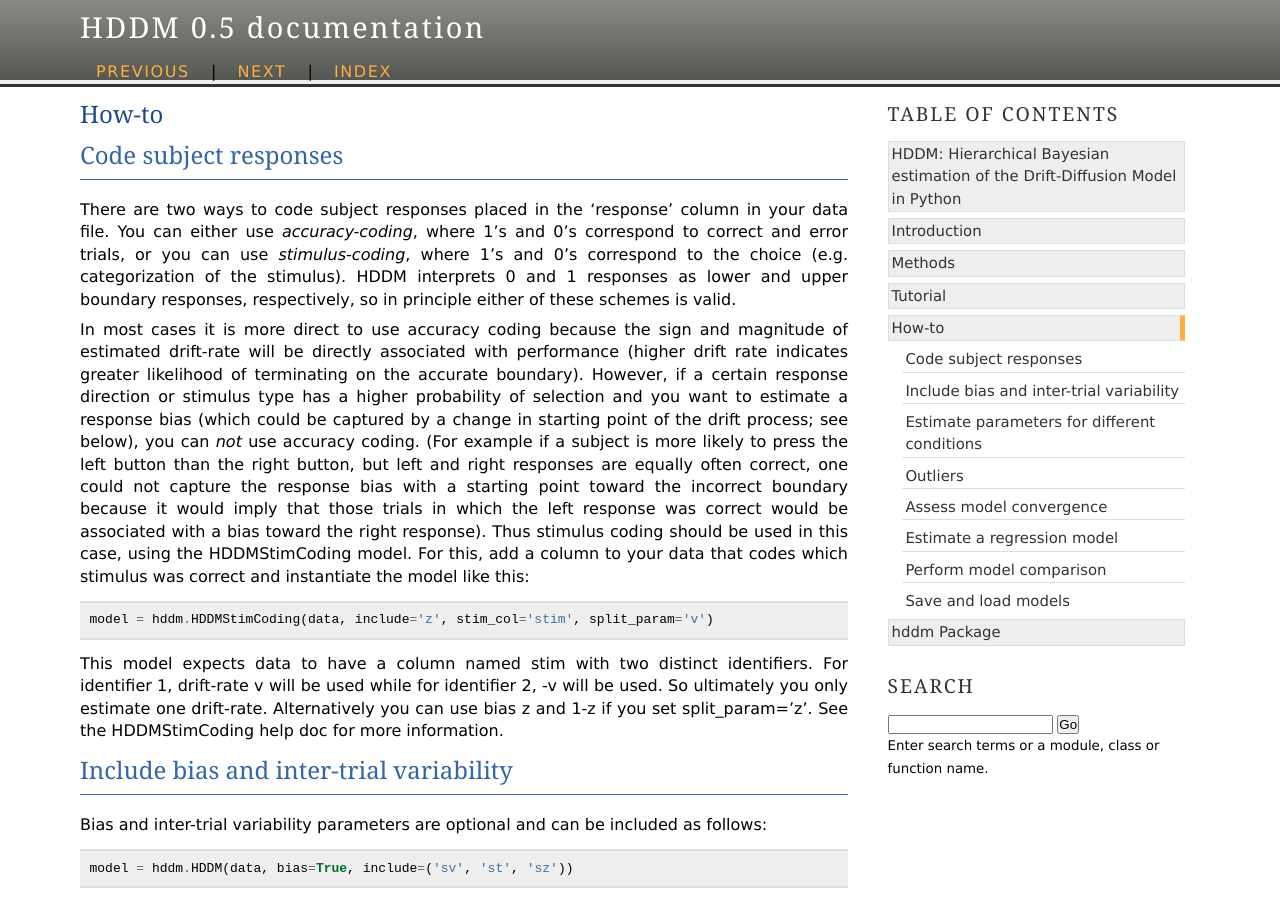
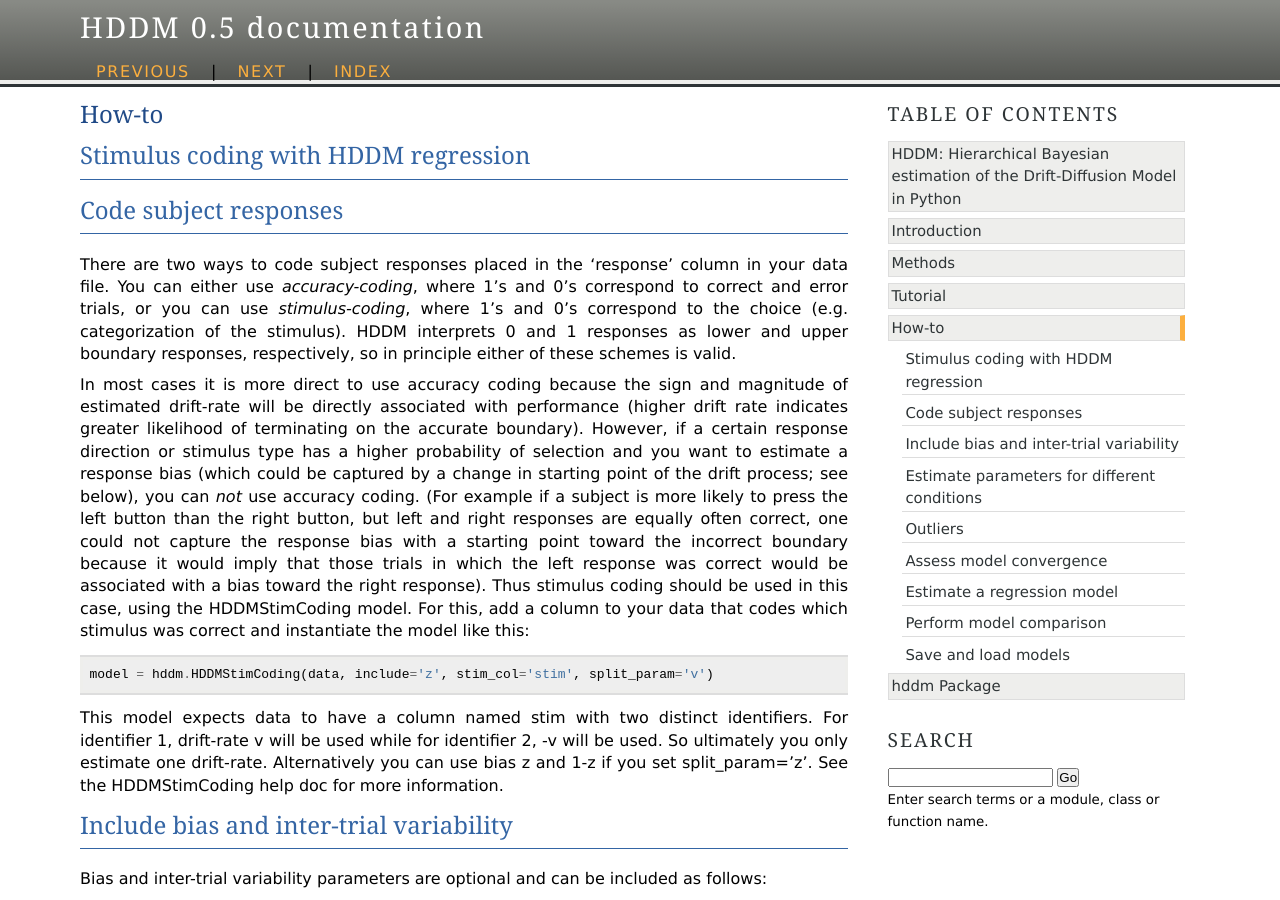
Before and after one commit to hddm-devs/hddm, a Sphinx documentation site: the page built from docs/source/howto.rst, in a window 1280 px wide and 900 px high. Built offline with Sphinx 7.4.7, drawn with Linux system fonts in a browser that asks for light colours.

Commit message:
Update howto.rst

```diff
--- a/docs/source/howto.rst
+++ b/docs/source/howto.rst
@@ -1,6 +1,9 @@
 ******
 How-to
 ******
+
+Stimulus coding with HDDM regression
+####################################
 
 Code subject responses
 ######################
```
